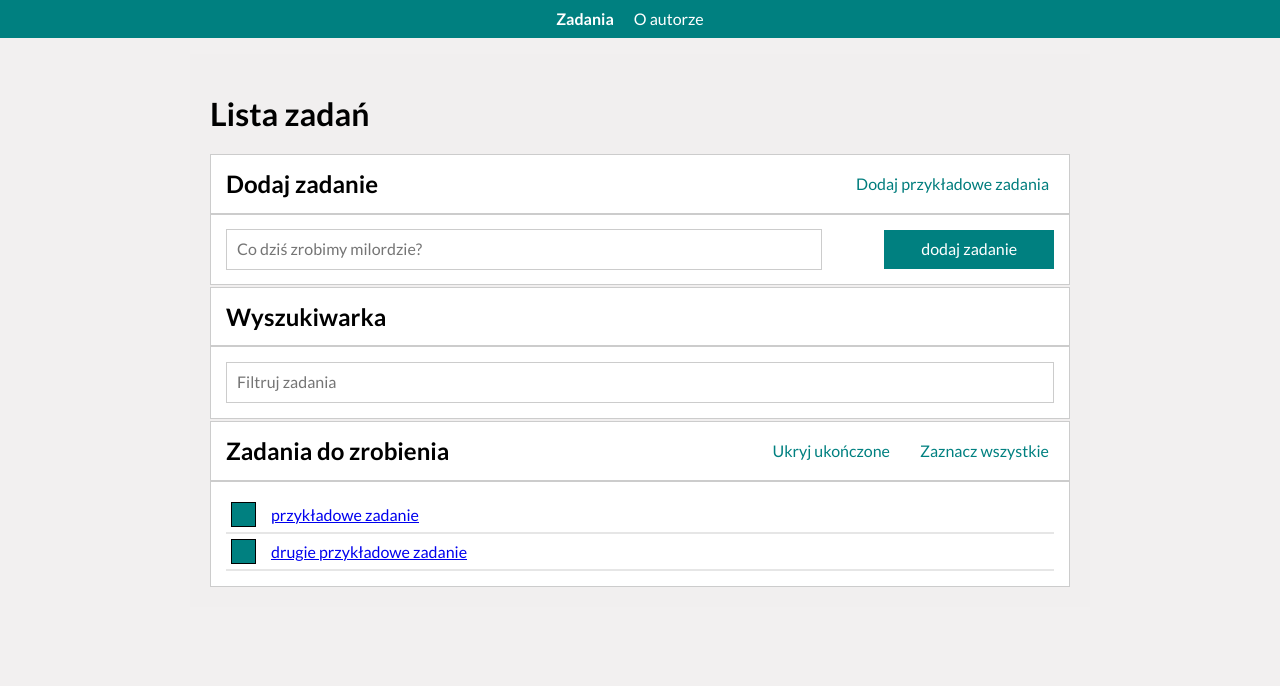
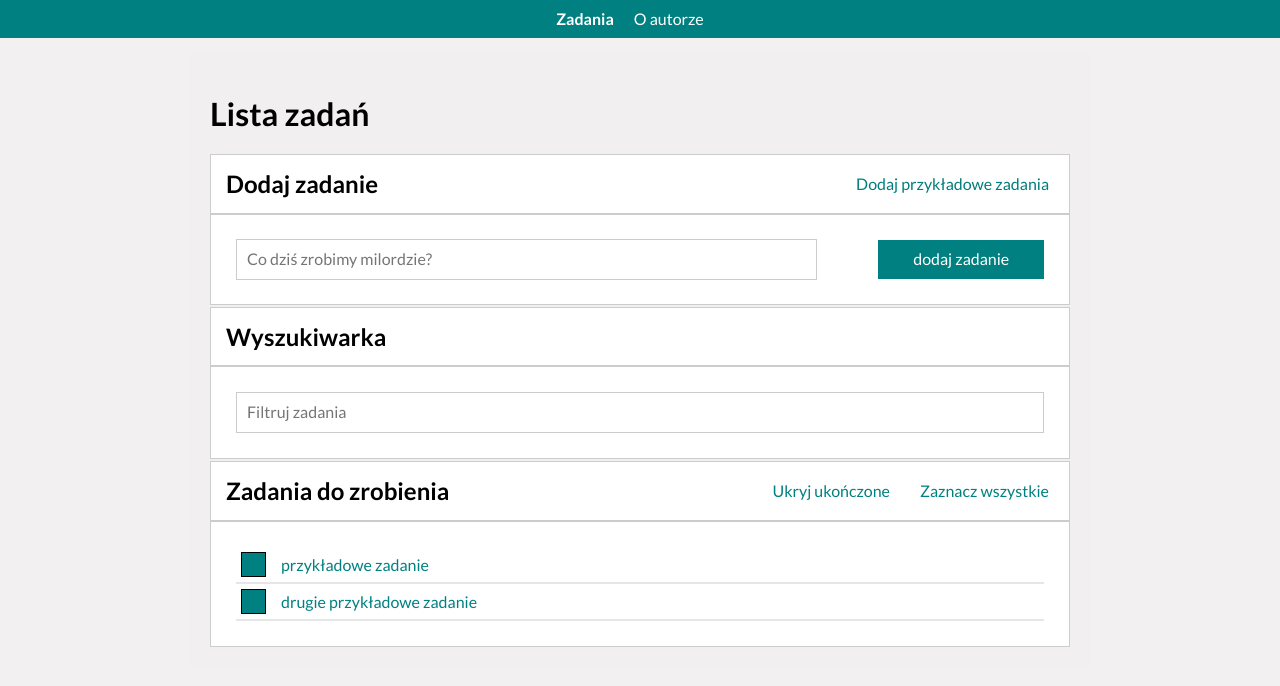
Before and after one commit to jakubkedzierski92/tdla, a React (Create React App) app: page /#/zadania in a window 1280 px wide. Both pictures are taken after a click on the button "Dodaj przykładowe zadania". Shown: the top 686 px of the page. Built offline with nearby package versions, Linux system fonts and the light colour scheme.

Commit message:
links are styled

```diff
--- a/src/App.js
+++ b/src/App.js
@@ -17,7 +17,7 @@ export const App = () => (
           </StyledItem>
         </StyledNavigation>
         <Switch>
-          <Route path="/zadania/:id">
+          <Route path="/zadania/:id" >
             <TaskPage />
           </Route>
           <Route path="/zadania">
--- a/src/TaskPage.js
+++ b/src/TaskPage.js
@@ -3,7 +3,6 @@ import { StyledContainer } from "./styled";
 import { useParams } from "react-router-dom";
 import { useSelector } from "react-redux";
 import { getTaskById } from "./features/tasksSlice";
-
 
 function TaskPage() {
   const { id } = useParams();
--- a/src/common/Section/styled.js
+++ b/src/common/Section/styled.js
@@ -35,8 +35,10 @@ export const TasksList = styled.div`
   border: 1px solid #ccc;
   max-width: 900px;
   width: 100%;
-  padding: 5px;
+  padding: 15px;
   min-height: 55px;
+  text-align: left;
+
 
 
   @media (max-width: 767px) {
--- a/src/features/TasksPage/TasksList/index.js
+++ b/src/features/TasksPage/TasksList/index.js
@@ -1,4 +1,4 @@
-import { List, ListItem, Content, Button } from "./styled";
+import { List, ListItem, Content, Button, TaskLink } from "./styled";
 import { useSelector } from "react-redux";
 import { toggleTaskDone, removeTask, selectHideDone, selectTasksByQuery } from "../../tasksSlice";
 import { useDispatch } from "react-redux";
@@ -19,7 +19,7 @@ const TasksList = () => {
             {task.done ? "✔" : ""}
           </Button>
           <Content done={task.done}>
-            <Link to={`/zadania/${task.id}`}>{task.content}</Link>
+            <TaskLink to={`/zadania/${task.id}`}>{task.content}</TaskLink>
             </Content>
 
           <Button onClick={() => dispatch(removeTask(task.id))} remove>
--- a/src/features/TasksPage/TasksList/styled.js
+++ b/src/features/TasksPage/TasksList/styled.js
@@ -1,3 +1,4 @@
+import { Link } from "react-router-dom";
 import styled, { css } from "styled-components";
 
 export const List = styled.ul`
@@ -32,6 +33,12 @@ export const ListItem = styled.li`
       display: none;
     `}
 `;
+
+export const TaskLink=styled(Link)`
+text-decoration:none;
+color: teal;
+`
+
 export const Content = styled.span`
   ${({ done }) =>
     done &&
```
